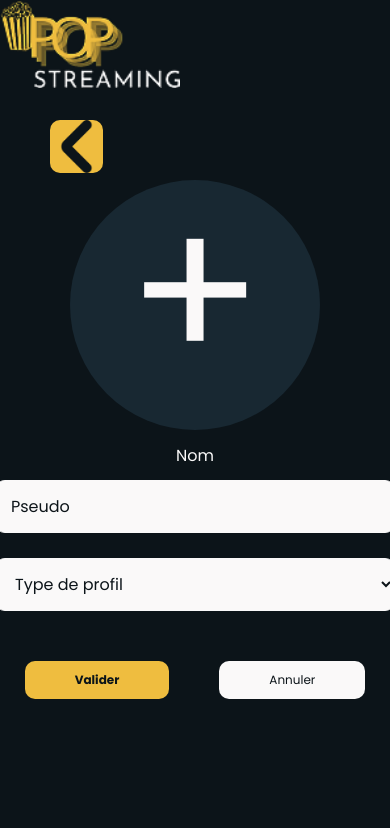
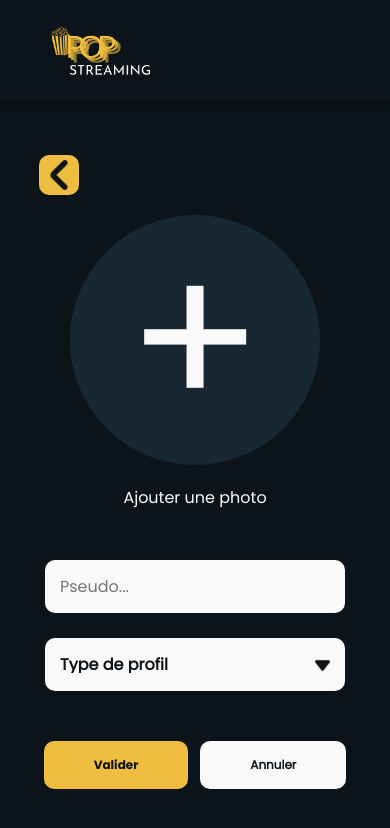
Before and after one commit to KevinDln/popstreaming, a PHP site: page /popstreaming/php/ajout_profils.php in a window 390 px wide. Shown: the top 828 px of the page. Run offline with PHP 8.4, Linux system fonts and the light colour scheme.

Commit message:
ajout profils responsive

```diff
--- a/Public/css/ajout_profils.css
+++ b/Public/css/ajout_profils.css
@@ -41,6 +41,12 @@
     color: var(--Nuances-blanc);
 }
 
+.add-photo {
+    color: var(--Nuances-blanc);
+    margin-top: 20px;
+    display: block;
+}
+
 .ajouter .cercle {
     width: 250px;
     height: 250px;
@@ -56,9 +62,46 @@
     font-family:  "Poppins-regular";
     font-size: 16px;
     color: var(--Nuances-blanc);
+}
+
+.custom-select-container {
+    position: relative;
+    display: inline-block;
+}
+
+select {
+    appearance: none;
+    -moz-appearance: none;
+    -webkit-appearance: none;
+    font-weight: bold;
+}
+
+select option:checked {
+    background-color: var(--Nuances-jaune); /* Remplacez par la couleur de votre choix */
+    color: var(--Nuances-blanc);
+}
+
+/* Style pour l'option survolée */
+select option:hover {
+    background-color: #e0e0e0 !important;
+}
+
+.add-photo {
 
 }
 
+.custom-select-icon {
+    position: absolute;
+    top: 50%;
+    right: 15px;
+    transform: translateY(-40%);
+    pointer-events: none; /* Permet aux clics de passer à travers l'icône */
+}
+
+.custom-select-icon img {
+    width: 15px; /* Ajustez la taille selon vos besoins */
+    height: 15px;
+}
 
 .input1 {
     border-radius: 10px;
@@ -67,11 +110,31 @@
     font-family:  "Poppins-regular";
     font-size: 16px;
     background-color: var(--Nuances-blanc);
-    border: 1px solid var(--Nuances-blanc);
     color :  var(--Nuances-noir);
     padding : 15px;
+    border: none;
+    outline: none;
 }
 
 .gap {
-    gap : 50px;
+    gap : 110px;
+    justify-content: space-between;
 }
+
+.btn-secondary {
+    font-weight: bold;
+}
+
+.btn-primary, .btn-secondary {
+    padding: 15px 50px;
+}
+
+@media screen and (max-width: 496px) {
+    .input1 {
+        width: 300px;
+    }
+
+    .gap {
+        gap: 12px;
+    }
+}
--- a/php/ajout_profils.php
+++ b/php/ajout_profils.php
@@ -4,36 +4,43 @@
     <meta charset="UTF-8">
     <meta name="viewport" content="width=device-width, initial-scale=1.0">
     <title>Document</title>
-
+    <link rel="icon" href="../Public/img/icon-pop-streaming.png" type="image/png">
     <link rel="stylesheet" href="../Public/css/nav.css">
     <link rel="stylesheet" href="../Public/css/styles.css">
     <link rel="stylesheet" href="../Public/css/variables.css">
     <link rel="stylesheet" href="../Public/css/font.css">
     <link rel="stylesheet" href="../Public/css/ajout_profils.css">
+    <link rel="stylesheet" href="../Public/css/nav_accueil.css">
 </head>
 
 <body>
-<nav>
-    <img src="../Public/img/logo_POP_STREAMING.png" height="78" width="180" alt="logo">
-</nav>
+<header>
+    <?php require "nav_vide.php"; ?>
+</header>
 <br>
-
-<a href="accueil.php"><input class="chevron" type="image" src="../Public/img/btn-retour.png" alt="bouton retour accueil"/></a>
+<a href="#" class="btn-retour">
+    <img src="../Public/img/btn-retour.png" alt="">
+</a>
 <div class="center container-profils">
-    <div class="profils ajouter flex">
+    <div class="profils ajouter">
         <div class="profil cercle">
             <span class="plus">+</span>
-            <p class="p1">Nom</p>
         </div>
+        <span class="add-photo">Ajouter une photo</span>
     </div>
     <div>
-        <input class="input1" type="text" name="pseudo" value="Pseudo"/><br><br>
+        <input class="input1" type="text" name="pseudo" placeholder="Pseudo..."/><br><br>
+        <div class="custom-select-container">
             <select class="input1" name="Type de profils">
                 <option value="Type de profil">Type de profil</option>
                 <option value="Adultes">Adultes</option>
                 <option value="Adolescents">Adolescents</option>
                 <option value="Jeunesse">Jeunesse</option>
             </select>
+            <div class="custom-select-icon">
+                <img src="../Public/img/btn-select-option.png" alt="Icon drop">
+            </div>
+        </div>
     </div>
     <br><br>
 
```
Also changed, not shown: php/connexion.php (indentation only). Lines whose indentation alone changed are shown as unchanged.
